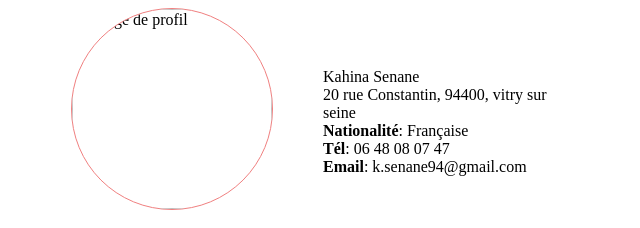
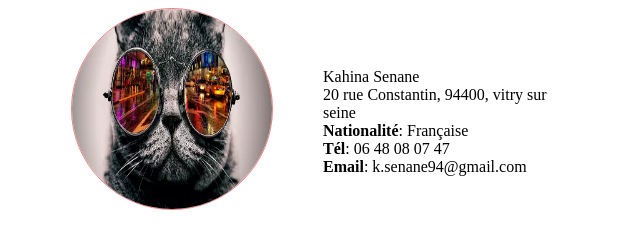
Before and after one commit to Kiiraa25/moncv-en-ligne, a plain HTML site: page index.html in a window 1280 px wide. Shown: the top 228 px of the page, without its empty margins (319-959 px from the left). Drawn offline with Linux system fonts and the light colour scheme.

Commit message:
Update index.html

```diff
--- a/index.html
+++ b/index.html
@@ -11,7 +11,7 @@
 <body>
     <div class="contenu">
     <div class="infos">
-        <img src="/projet/profil.webp" alt="image de profil" width="350px">
+        <img src="profil.webp" alt="image de profil" width="350px">
         <ul class="liste-infos">
             <li>Kahina Senane</li>
             <li>20 rue Constantin, 94400, vitry sur seine</li>
```
